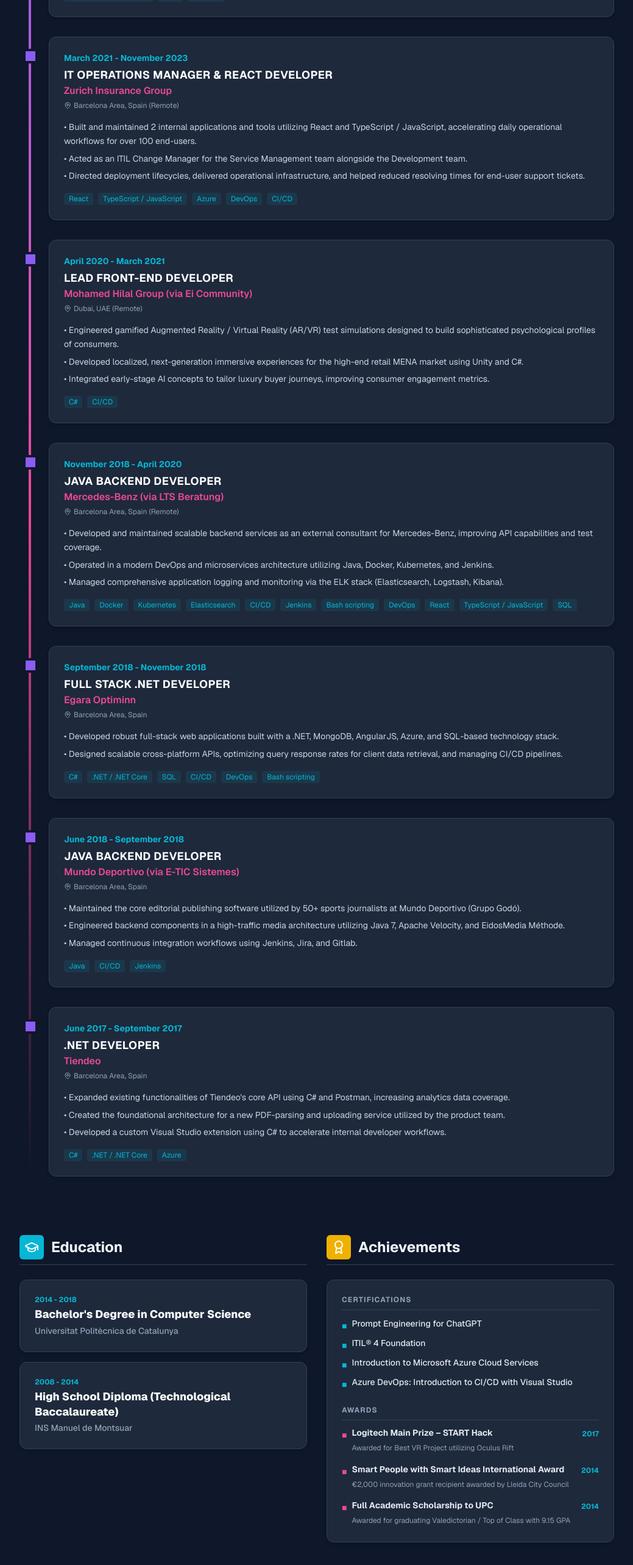
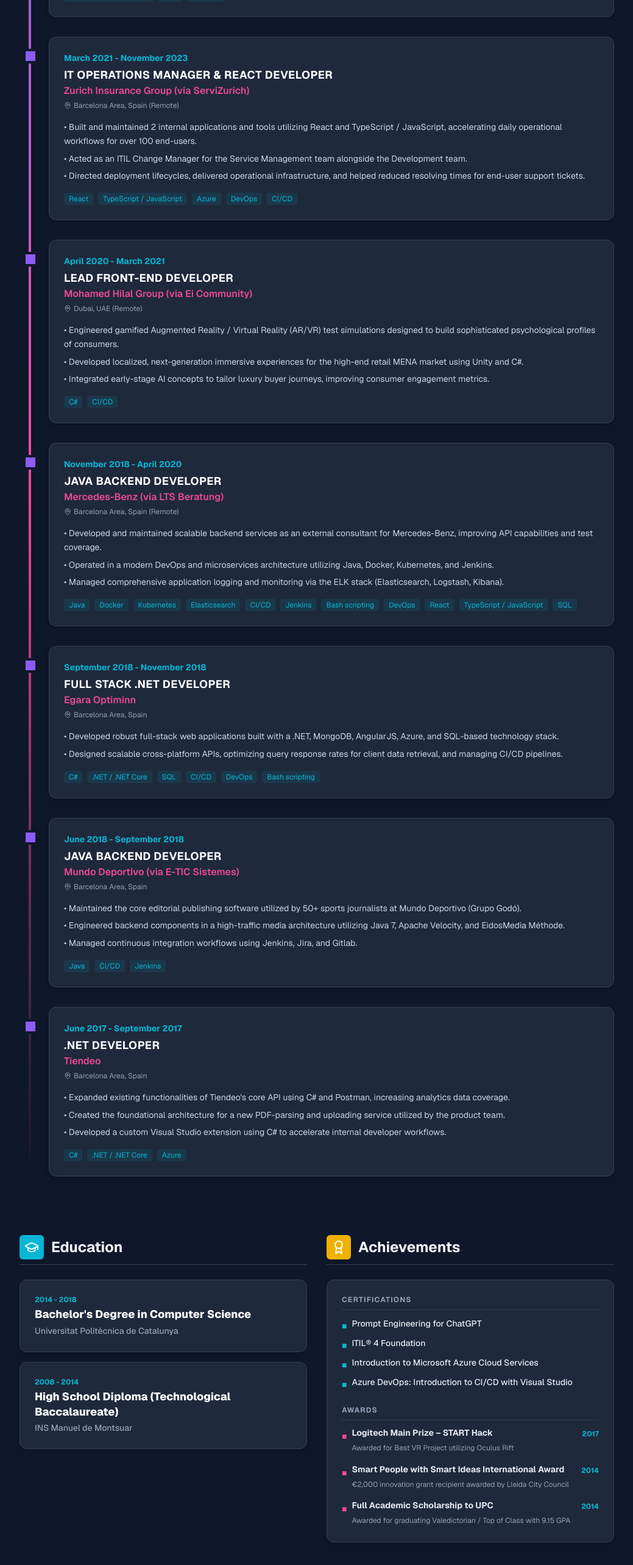
Before and after one commit to tofumarinado/umbreon, a Next.js app: page /umbreon/ in a window 1280 px wide. Shown: the part 1700-4266 px from the top of the page at 61% size, without its empty margins (120-1159 px from the left). Built offline with nearby package versions, Linux system fonts and the light colour scheme.

Commit message:
fix: print adjustments

```diff
--- a/src/app/globals.css
+++ b/src/app/globals.css
@@ -77,7 +77,7 @@
    ========================================= */
 @media print {
   @page {
-    margin: 0;
+    margin: 5mm 0;
     size: A4 portrait;
   }
 
--- a/src/components/ResumeCV.tsx
+++ b/src/components/ResumeCV.tsx
@@ -27,12 +27,13 @@
       transition={{ duration: 0.8, ease: "easeOut" }}
       className="space-y-6 print:space-y-4 text-center md:text-left"
     >
-      <div className="inline-block mb-4 print:mb-1 px-4 py-1.5 print:py-0.5 print:px-2 rounded-sm border border-brand-cyan/50 dark:border-brand-cyan/30 bg-brand-cyan/5 dark:bg-brand-cyan/10 text-brand-cyan text-sm print:text-[10px] font-bold tracking-wide uppercase">
+      <div className="print:!p-0 print:!border-none print:!shadow-none print:!bg-transparent inline-block mb-4 print:mb-1 px-4 py-1.5 print:py-0.5 print:px-2 rounded-sm border border-brand-blue/50 dark:border-brand-cyan/30 bg-brand-blue/5 dark:bg-brand-cyan/10 text-brand-blue dark:text-brand-cyan text-sm print:text-[10px] font-bold tracking-wide uppercase">
         {resumeData.personal.title}
       </div>
       <h1 className="text-5xl md:text-7xl print:text-4xl font-extrabold tracking-tight print:leading-tight text-slate-900 dark:text-white">
         <span className="print:hidden">Hi, I'm <br className="md:hidden" /></span>
-        <span className="text-gradient drop-shadow-sm">{resumeData.personal.name}</span>
+        <span className="text-gradient drop-shadow-sm print:hidden">{resumeData.personal.name}</span>
+        <span className="hidden text-slate-900 dark:text-slate-100 drop-shadow-sm print:block">{resumeData.personal.name}</span>
       </h1>
 
       <div className="pt-4 flex flex-wrap print:flex-col print:flex-nowrap gap-4 print:gap-1.5 items-center justify-center md:justify-start print:items-start text-slate-600 dark:text-slate-300 text-sm md:text-base">
@@ -74,7 +75,7 @@
         <div className="p-2 print:hidden rounded-md bg-brand-purple text-white"><Code className="w-6 h-6" /></div>
         {resumeData.ui.about}
       </h2>
-      <div className="text-slate-700 dark:text-slate-300 leading-relaxed space-y-4 print:space-y-2 md:text-lg print:text-[13px]">
+      <div className="text-slate-700 dark:text-slate-300 leading-relaxed space-y-4 print:space-y-2 md:text-lg print:text-[11px]">
         {resumeData.personal.summary.split('\n').map((paragraph: string, i: number) => (
           <p key={i}>{paragraph}</p>
         ))}
@@ -115,7 +116,7 @@
             className="flat-card px-4 py-2 print:px-1.5 print:py-0.5 rounded-md text-sm print:text-[10px] font-semibold text-slate-800 dark:text-slate-200 hover:border-brand-cyan/50 hover:bg-brand-cyan/5 dark:hover:bg-brand-cyan/10 transition-all cursor-default shadow-md flex items-center gap-2 print:gap-1 print:border print:border-slate-300"
           >
             <span>{skill.name}</span>
-            <span className="text-xs print:text-[8px] text-slate-500 dark:text-brand-cyan/80 font-mono bg-slate-100 dark:bg-black/20 px-1.5 py-0.5 rounded-sm print:bg-transparent print:border print:border-slate-300">{skill.years} {skill.years === 1 ? 'yr' : 'yrs'}</span>
+            <span className="text-xs print:!p-0 print:!bg-transparent print:!border-none print:text-[8px] text-slate-500 dark:text-brand-cyan/80 font-mono bg-slate-100 dark:bg-black/20 px-1.5 py-0.5 rounded-sm print:bg-transparent print:border print:border-slate-300">{skill.years} {skill.years === 1 ? 'yr' : 'yrs'}</span>
           </motion.div>
         ))}
       </div>
@@ -192,7 +193,7 @@
       </h2>
       <div className="space-y-4 print:space-y-2">
         {resumeData.education.map((edu: any, i: number) => (
-          <div key={i} className="flat-card p-6 print:p-3 print:px-4 rounded-xl flat-card-hover transition-colors print:break-inside-avoid print:border-slate-300">
+          <div key={i} className="flat-card print:!p-0 print:!bg-transparent print:!border-none print:!shadow-none p-6 print:p-3 print:px-4 rounded-xl flat-card-hover transition-colors print:break-inside-avoid print:border-slate-300">
             <span className="text-xs print:text-[10px] text-brand-blue dark:text-brand-cyan font-mono font-bold mb-1 print:mb-0 block">{edu.startDate} - {edu.endDate}</span>
             <h3 className="font-extrabold text-lg print:text-sm lg:text-lg mb-1 leading-snug text-slate-900 dark:text-white">{edu.degree}</h3>
             <p className="text-slate-600 dark:text-slate-400 text-sm print:text-[11px] font-medium">{edu.institution}</p>
@@ -208,6 +209,7 @@
   return (
     <motion.section
       variants={sectionVariants} initial="hidden" whileInView="visible" viewport={{ once: true, margin: "-100px" }}
+      className="print:break-inside-avoid"
     >
       <h2 className="text-2xl print:text-xl font-bold mb-6 print:mb-3 flex items-center gap-3 print:gap-0 border-b border-slate-300 dark:border-slate-700 pb-2 text-slate-900 dark:text-slate-100">
         <div className="p-2 print:hidden rounded-md bg-yellow-500 text-white"><Award className="w-6 h-6" /></div>
@@ -233,7 +235,7 @@
           <ul className="space-y-4 print:space-y-2 mt-3 print:mt-1">
             {resumeData.awards.map((award: any, i: number) => (
               <li key={i} className="text-sm flex items-start gap-2 print:break-inside-avoid-page">
-                <span className="text-brand-purple dark:text-brand-pink mt-0.5 shrink-0">■</span>
+                <span className="text-brand-purple dark:text-brand-pink print:text-[11px] mt-1 print:mt-0">■</span>
                 <div className="w-full">
                   <div className="flex justify-between items-start gap-2 mb-1.5">
                     <span className="text-slate-900 dark:text-slate-200 font-bold leading-tight">{award.title}</span>
@@ -302,11 +304,12 @@
         </div>
 
         {/* DEDICATED PRINT VIEW */}
-        <div className="hidden print:block max-w-[1200px] mx-auto px-6 pt-6">
+        <div className="hidden print:block max-w-[1200px] mx-auto px-6 pt-6 print:py-12">
           {/* Left Column Sidebar */}
           <div className="float-left w-[33%] space-y-8 pr-6 border-r border-slate-300 dark:border-slate-700 pb-12">
             <HeaderSection />
             <SkillsSection />
+            <EducationSection />
             <AchievementsSection />
           </div>
 
@@ -314,7 +317,6 @@
           <div className="ml-[36%] w-[64%] space-y-6 block">
             <AboutSection />
             <ExperienceSection />
-            <EducationSection />
           </div>
         </div>
 
--- a/src/data/resume.en.json
+++ b/src/data/resume.en.json
@@ -122,7 +122,7 @@
       ]
     },
     {
-      "company": "Zurich Insurance Group",
+      "company": "Zurich Insurance Group (via ServiZurich)",
       "position": "IT Operations Manager & React Developer",
       "startDate": "March 2021",
       "endDate": "November 2023",
--- a/src/data/resume.es.json
+++ b/src/data/resume.es.json
@@ -122,7 +122,7 @@
       ]
     },
     {
-      "company": "Zurich Insurance Group",
+      "company": "Zurich Insurance Group (vía ServiZurich)",
       "position": "IT Operations Manager y React Developer",
       "startDate": "Marzo 2021",
       "endDate": "Noviembre 2023",
```
